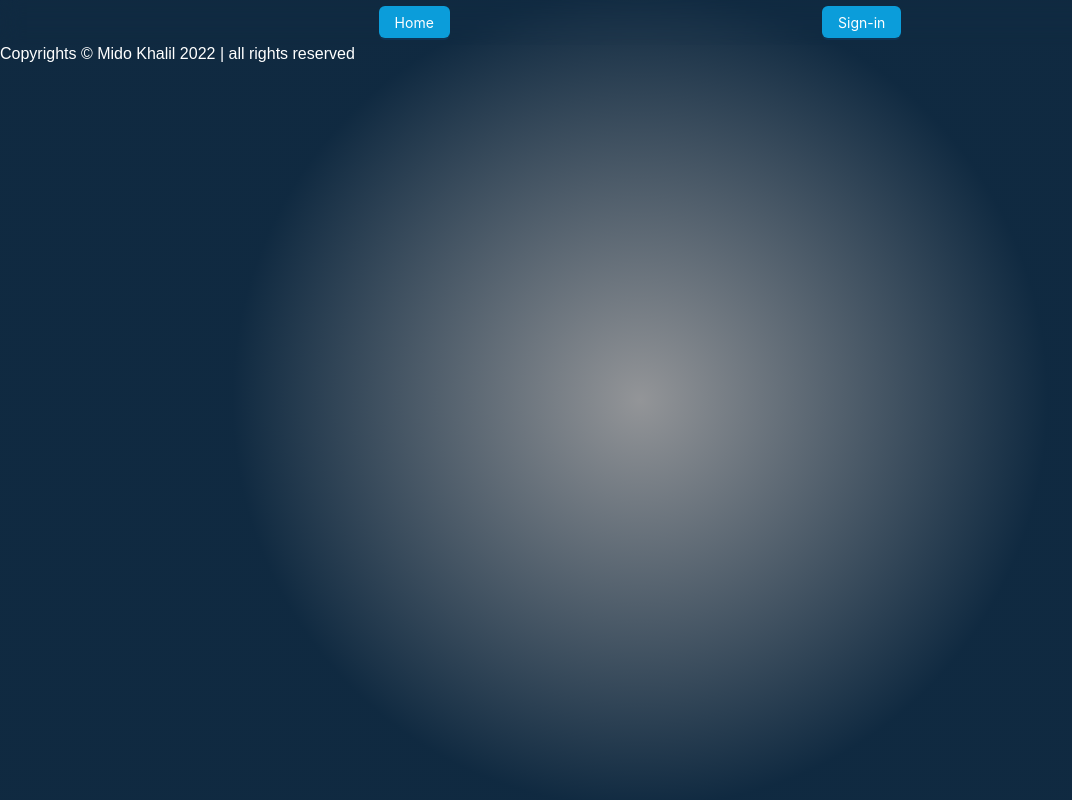
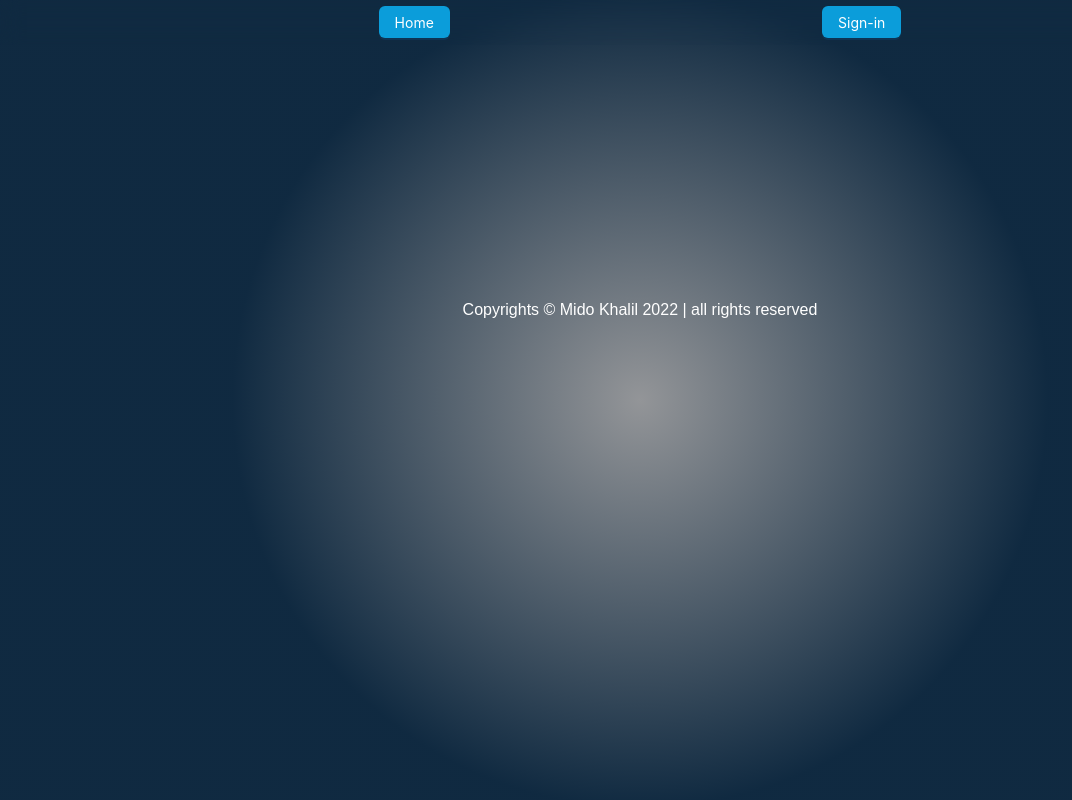
Before and after one commit to Midokhalil1/Fitness-Notes-Web, a React (Create React App) app: page /Notes in a window 1280 px wide. Shown: the whole page, without its empty margins (0-1072 px from the left). Built offline with nearby package versions, Linux system fonts and the light colour scheme.

Commit message:
updated footer and card container

```diff
--- a/src/assets/Styles.css
+++ b/src/assets/Styles.css
@@ -88,6 +88,8 @@ video {
  .card-container{
   display: flex;
   flex-wrap:wrap;
+  justify-content: center;
+  align-items: center;
 
  }
 
@@ -313,3 +315,14 @@ cursor: pointer;
   {
     background-color:rgba(238, 239, 227, 0.939);
   }
+
+  .footer{
+    color:rgb(255, 255, 255);
+    display: flex;
+    flex-direction: center ;
+    align-items: center;
+    justify-content: center ;
+    padding-top: 20%;
+
+
+  }
--- a/src/components/Footer.jsx
+++ b/src/components/Footer.jsx
@@ -1,6 +1,6 @@
 export default function Footer() {
   return (
-    <footer>
+    <footer className="footer">
       <p>Copyrights &copy; Mido Khalil 2022 | all rights reserved</p>
     </footer>
   );
```
